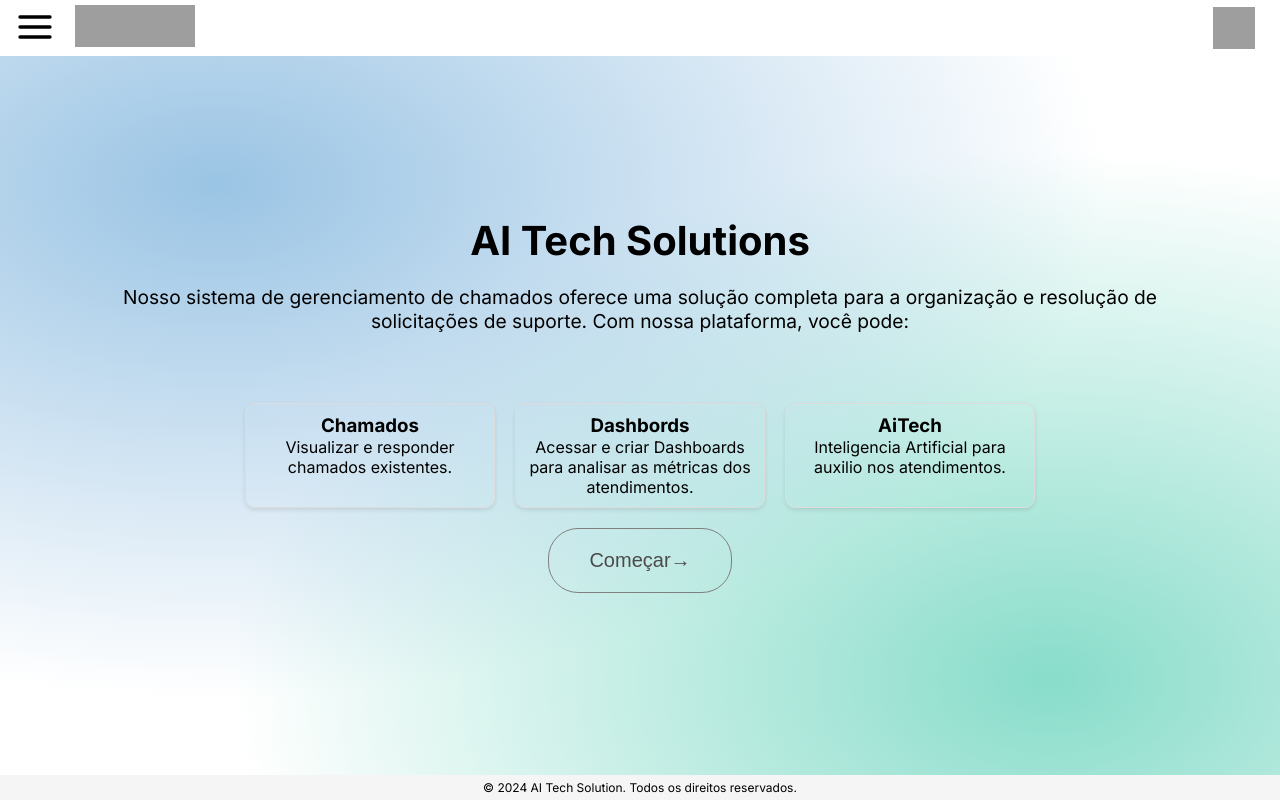
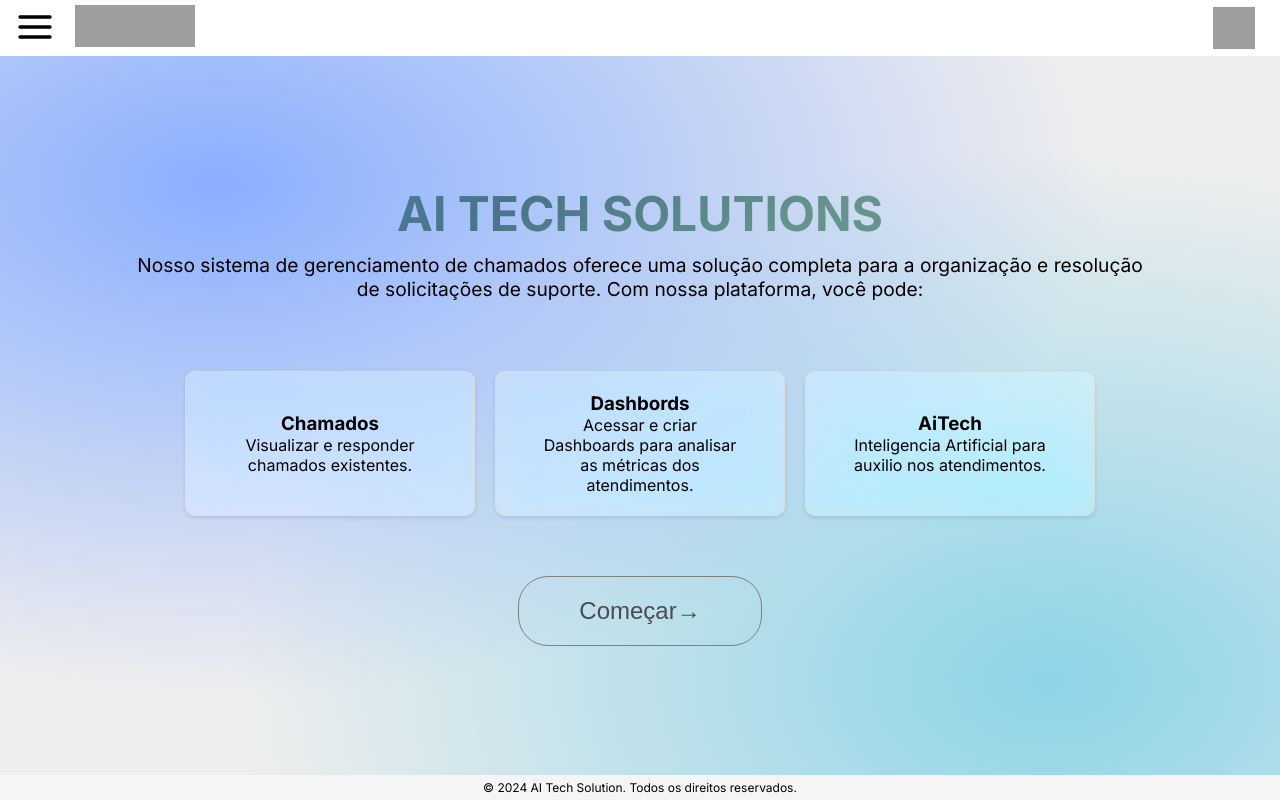
Before and after one commit to Jessemarques7/Softtech-Ai-Chatbot, a Next.js app: page / in a window 1280 px wide. Built offline with nearby package versions, Linux system fonts and the light colour scheme; grey boxes are pictures that could not be loaded.

Commit message:
final adjustes

```diff
--- a/src/_components/Header/Header.module.scss
+++ b/src/_components/Header/Header.module.scss
@@ -1,5 +1,10 @@
+$dark-blue: #415a80;
+$light-blue: #a5d4dc;
+$main-white: #e5e7e9;
+$secondary-white: #d7e2e9;
+
 .header {
-  background-color: #fff;
+  background-color: white;
   padding: 5px;
   display: flex;
   align-items: center;
--- a/src/_components/Menu/MenuBar.module.scss
+++ b/src/_components/Menu/MenuBar.module.scss
@@ -1,3 +1,8 @@
+$dark-blue: #415a80;
+$light-blue: #a5d4dc;
+$main-white: #e5e7e9;
+$secondary-white: #d7e2e9;
+
 .link {
   margin: 30px 30px;
   color: #555566;
@@ -9,7 +14,7 @@
   position: fixed; /* fixed */
   z-index: 10; /* z-10 */
   width: 0; /* w-0 */
-  background-color: #fff; /* bg-background-dark */
+  background-color: white; /* bg-background-dark */
   padding: 50px; /* p-0 */
 
   transition: all 0.3s; /* transition-all duration-300 */
--- a/src/app/chats/page.jsx
+++ b/src/app/chats/page.jsx
@@ -32,7 +32,7 @@ export default function Chats() {
   const handleChatSubmit = !!openAiKey ? handleSubmitMessage : setOpenAiKey;
 
   return (
-    <>
+    <div className={styles.page}>
       <Header setIsOpen={setIsOpen} />
       <div className={styles.container}>
         <MenuBar isOpen={isOpen} />
@@ -54,6 +54,6 @@ export default function Chats() {
           chats={chats}
         />
       </div>
-    </>
+    </div>
   );
 }
--- a/src/app/dashboard/page.module.scss
+++ b/src/app/dashboard/page.module.scss
@@ -1,3 +1,8 @@
+$dark-blue: #415a80;
+$light-blue: #a5d4dc;
+$main-white: #e5e7e9;
+$secondary-white: #d7e2e9;
+
 .container {
   display: flex;
   flex-direction: column;
--- a/src/app/globals.scss
+++ b/src/app/globals.scss
@@ -4,16 +4,22 @@
   margin: 0;
 }
 
+$dark-blue: #415a80;
+$light-blue: #a5d4dc;
+$main-white: #e5e7e9;
+$secondary-white: #d7e2e9;
+
 html,
 body {
   max-width: 100vw;
   min-height: 100vh;
   overflow-x: hidden;
-  background-color: white;
+  background-color: #eee;
+
   background-image: radial-gradient(
       at 17% 23%,
-      hsl(206, 58%, 75%) 0,
+      hsl(221, 100%, 77%) 0,
       transparent 59%
     ),
-    radial-gradient(at 82% 85%, hsl(167, 55%, 70%) 0, transparent 55%);
+    radial-gradient(at 82% 85%, hsl(193, 65%, 73%) 0, transparent 55%);
 }
--- a/src/app/page.module.scss
+++ b/src/app/page.module.scss
@@ -12,8 +12,8 @@
   flex-direction: column;
   justify-content: center;
   align-items: center;
-  padding: 6rem;
-  height: calc(100vh - 104px);
+  padding: 8rem;
+  height: 100%;
   box-sizing: border-box;
 }
 
@@ -22,8 +22,20 @@
 }
 
 .hero h1 {
-  font-size: 2.5rem;
   margin-bottom: 20px;
+
+  text-transform: uppercase;
+  font-size: 3rem;
+  margin-bottom: 10px;
+
+  background: -webkit-linear-gradient(
+    120deg,
+    rgb(102, 148, 140) 34%,
+    rgb(72, 117, 136) 63%,
+    rgb(78, 128, 170) 100%
+  );
+  background-clip: text;
+  -webkit-text-fill-color: transparent;
 }
 
 .hero p {
@@ -32,8 +44,8 @@
 }
 
 .button {
-  font-size: 1.25rem;
-  padding: 20px 40px;
+  font-size: 1.5rem;
+  padding: 20px 60px;
   background-color: transparent;
   border-radius: 30px;
   border: solid 1px gray;
@@ -43,7 +55,7 @@
   text-decoration: none;
   display: inline-flex;
   align-items: center;
-  margin-top: 20px;
+  margin-top: 60px;
 }
 
 .button:hover {
@@ -69,11 +81,19 @@
 }
 
 .featureItem {
-  width: 250px;
-  padding: 10px;
+  align-items: center;
+  justify-content: center;
+  display: flex;
+  cursor: pointer;
+  flex-direction: column;
+  width: 290px;
+  padding: 20px 40px;
   border: 1px solid #ddd;
   border-radius: 10px;
   box-shadow: 0 2px 4px rgba(0, 0, 0, 0.1);
+  backdrop-filter: blur(16px) saturate(180%);
+
+  background-color: rgba(253, 254, 255, 0.303);
 }
 
 .footer {
--- a/src/app/sobre/page.module.scss
+++ b/src/app/sobre/page.module.scss
@@ -1,3 +1,8 @@
+$dark-blue: #415a80;
+$light-blue: #a5d4dc;
+$main-white: #e5e7e9;
+$secondary-white: #d7e2e9;
+
 .container {
   display: flex;
 }
```
Also changed, not shown: src/app/chamados/page.module.scss (+9 -4 lines).
